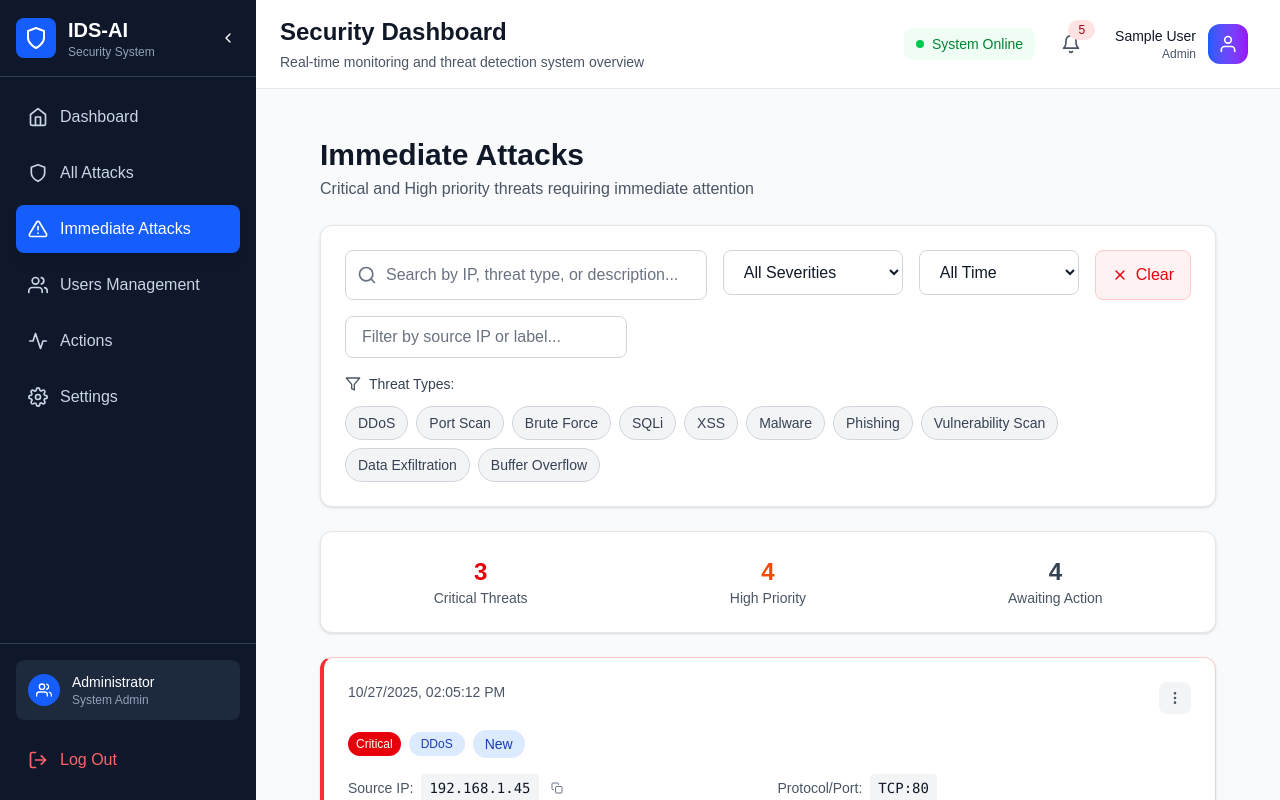
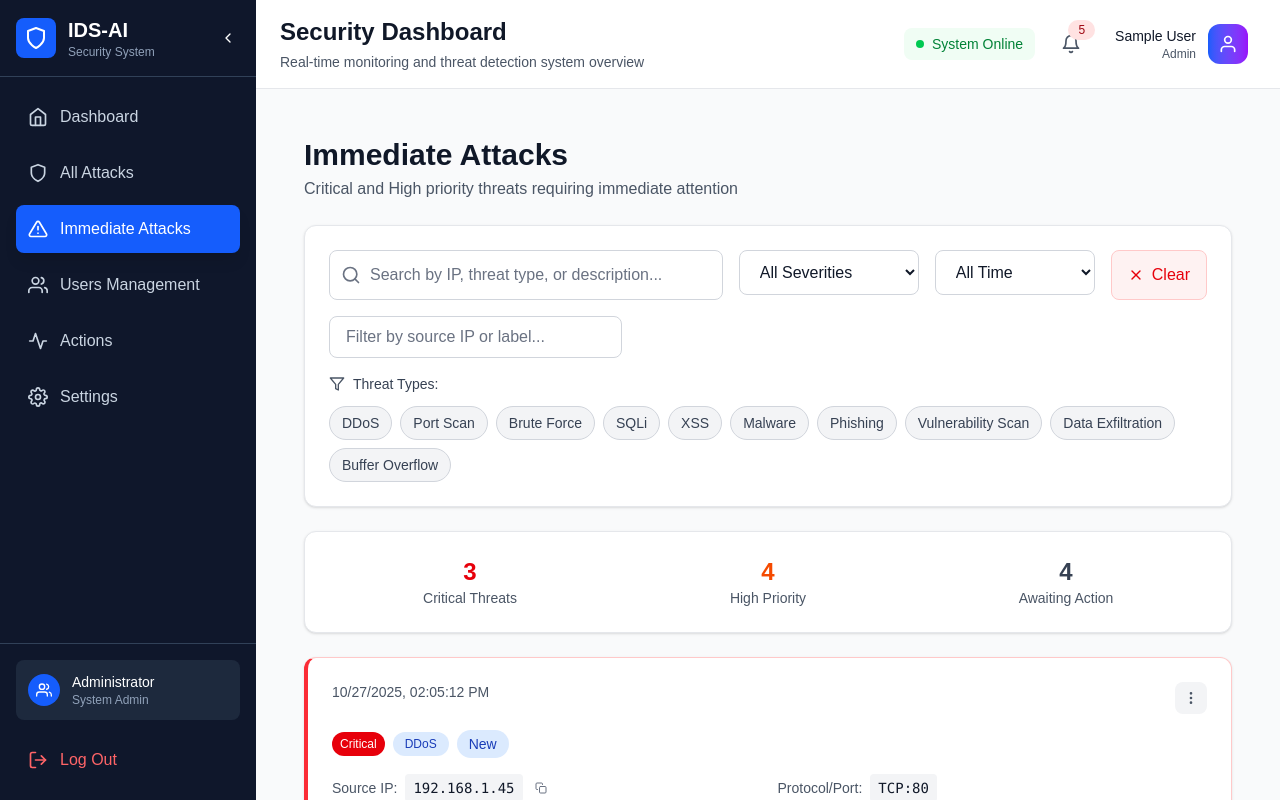
Before and after one commit to youseif-elshreif/graduation-front, a Next.js app: page /dashboard/immediate-attacks in a window 1280 px wide. Shown: the top 800 px of the page. Built offline with nearby package versions, Linux system fonts and the light colour scheme; sample sign-in values are in the browser's storage.

Commit message:
enhance design

```diff
--- a/src/app/dashboard/immediate-attacks/page.tsx
+++ b/src/app/dashboard/immediate-attacks/page.tsx
@@ -152,7 +152,7 @@
 
   return (
     <div className="min-h-screen bg-gray-50 p-6">
-      <div className="max-w-4xl mx-auto space-y-6">
+      <div className="mx-auto space-y-6">
         {/* Header */}
         <div className="flex items-center justify-between">
           <div>
```
